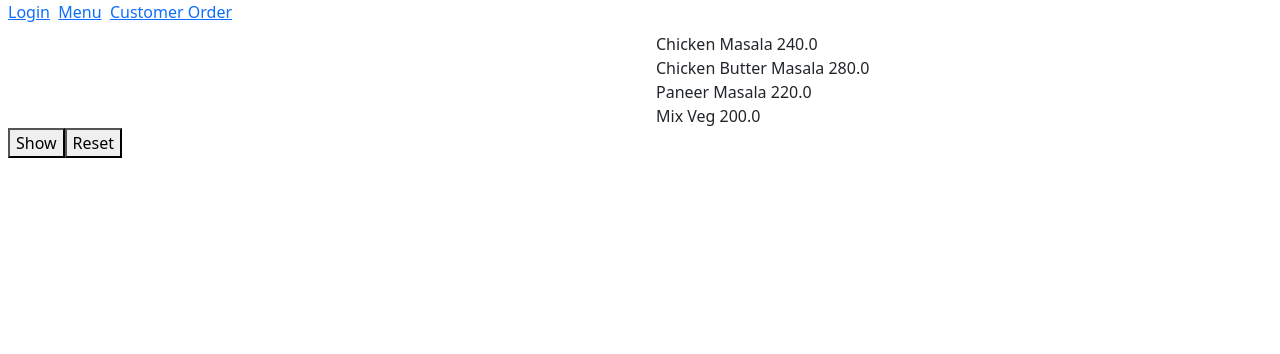
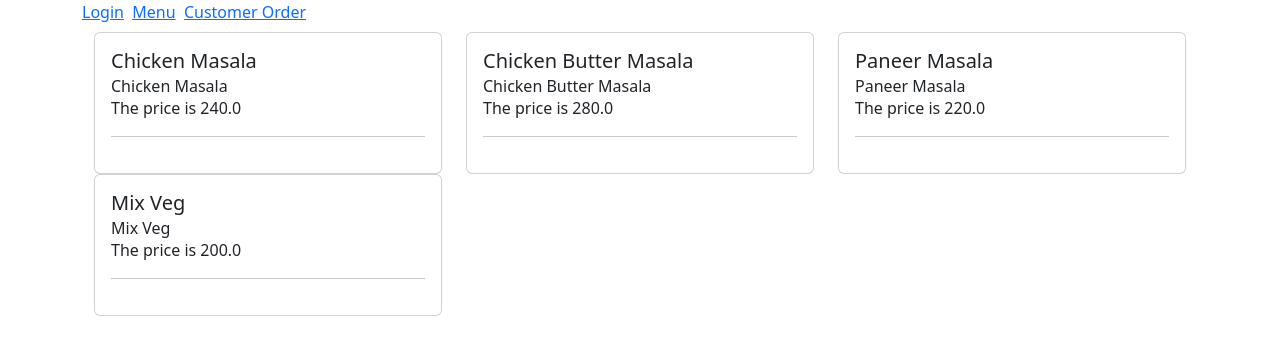
Before and after one commit to ksinha93/angular-lab-POC, an Angular app: page /hello in a window 1280 px wide. Shown: the top 354 px of the page. Built offline with nearby package versions, Linux system fonts and the light colour scheme.

Commit message:
2 files modified

```diff
--- a/src/app/app.component.html
+++ b/src/app/app.component.html
@@ -1,4 +1,4 @@
-<div class="ps-2">
+<div class="container">
   <a [routerLink]="['./login']" *ngIf="!isUserValid">Login</a>&nbsp;
   <a [routerLink]="['./hello']">Menu</a>&nbsp;
   <a [routerLink]="['./custord']">Customer Order</a>
--- a/src/app/hello.component.html
+++ b/src/app/hello.component.html
@@ -1,50 +1,45 @@
 <h1>{{ LoginMessage }}</h1>
-<div>
-  <div *ngFor="let item of MenuItems">
-    <div class="row">
-      <div class="col-sm-6">
-        <div class="row">
-          <div class="col-sm-1">
+<div class="container">
+  <div class="row row-cols-3 row-cols-md-3">
+    <div *ngFor="let item of MenuItems">
+      <div class="col mb-1">
+        <div class="card h-100">
+          <div class="card-body">
+            <h5 class="card-title">{{ item.menuName }}</h5>
+            <h6 class="card-subtitle">{{ item.menuName }}</h6>
+            <p class="card-text">The price is {{ item.menuPrice }}</p>
+            <hr />
             <input
               type="checkbox"
               [value]="item"
               (change)="onCheckBoxSelect($event, item)"
               [checked]="isChecked(item)"
-              *ngIf="LoginStatus"
+              [hidden]="!LoginStatus"
             />
-          </div>
-          <div class="col-sm-1">
             <input
               type="button"
               value="+"
               (click)="addItem(item)"
-              *ngIf="LoginStatus"
+              [hidden]="!LoginStatus"
             />
-          </div>
-          <div class="col-sm-1">
             <input
               type="text"
               value=""
-              style="width:30px"
               [(ngModel)]="item.itemQty"
-              *ngIf="LoginStatus"
+              [hidden]="!LoginStatus"
+              style="width:10%;"
             />
-          </div>
-          <div class="col-sm-1">
             <input
               type="button"
               value="-"
               (click)="removeItem(item)"
-              *ngIf="LoginStatus"
-              class="w-5"
+              [hidden]="!LoginStatus"
             />
           </div>
         </div>
       </div>
-      <div class="col-sm-6">{{ item.menuName }} {{ item.menuPrice }}</div>
     </div>
-  </div>
-  <!-- <div [element-color]="elementColor">
+    <!-- <div [element-color]="elementColor">
     <span>Menu 1</span>&nbsp; <span>88.0</span>&nbsp;
     <span>
       <input #Menu1 type="checkbox" (change)="onCheckBoxSelect($event)" />
@@ -62,6 +57,7 @@
       <input #Menu3 type="checkbox" (change)="onCheckBoxSelect($event)" />
     </span>
   </div> -->
-  <button type="button" (click)="getDataMessage()">Show</button>
-  <button type="button" (click)="getDataMessage()">Reset</button>
+    <!--<button type="button" (click)="getDataMessage()">Show</button>
+    <button type="button" (click)="getDataMessage()">Reset</button>-->
+  </div>
 </div>
```
